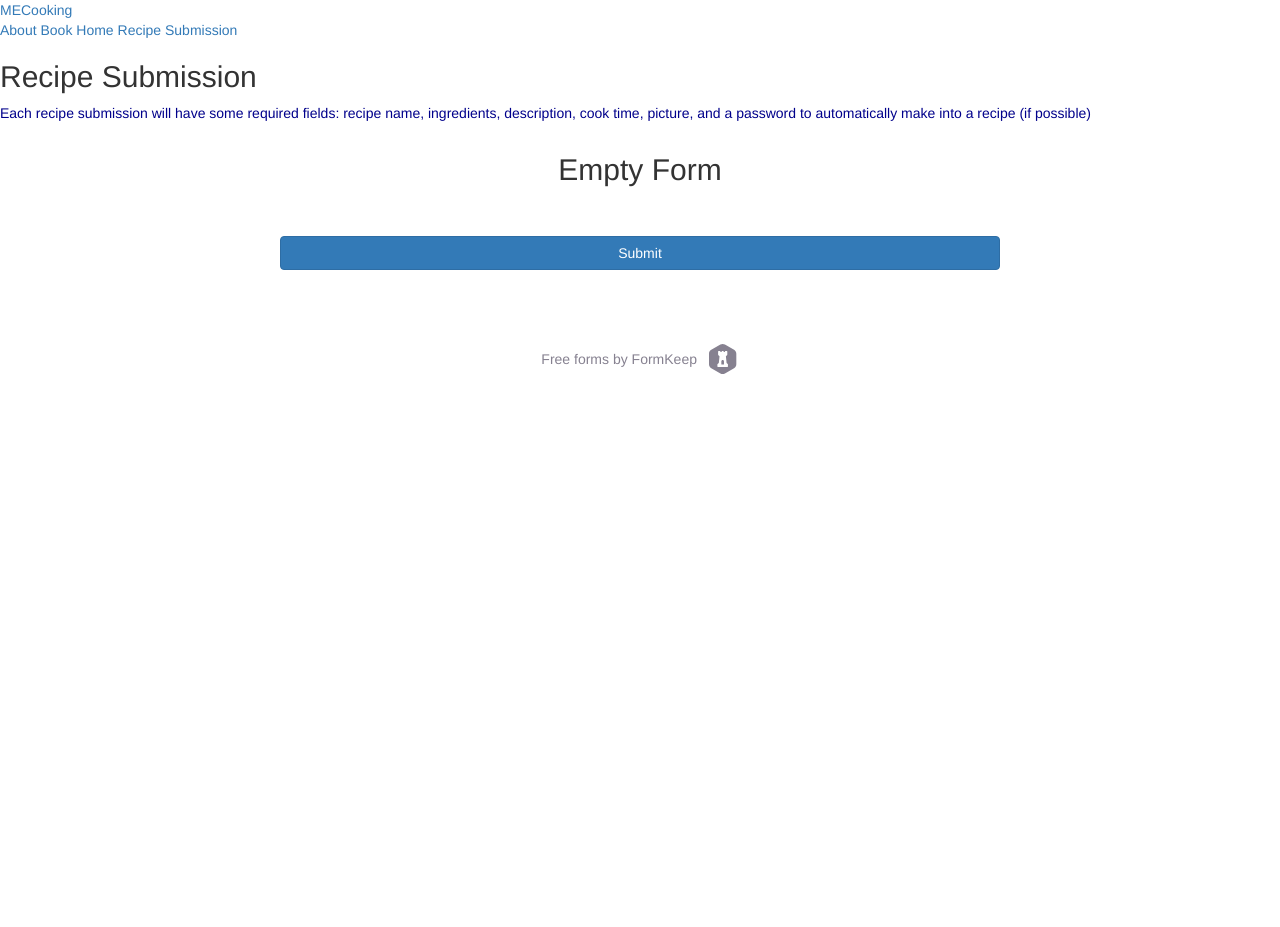
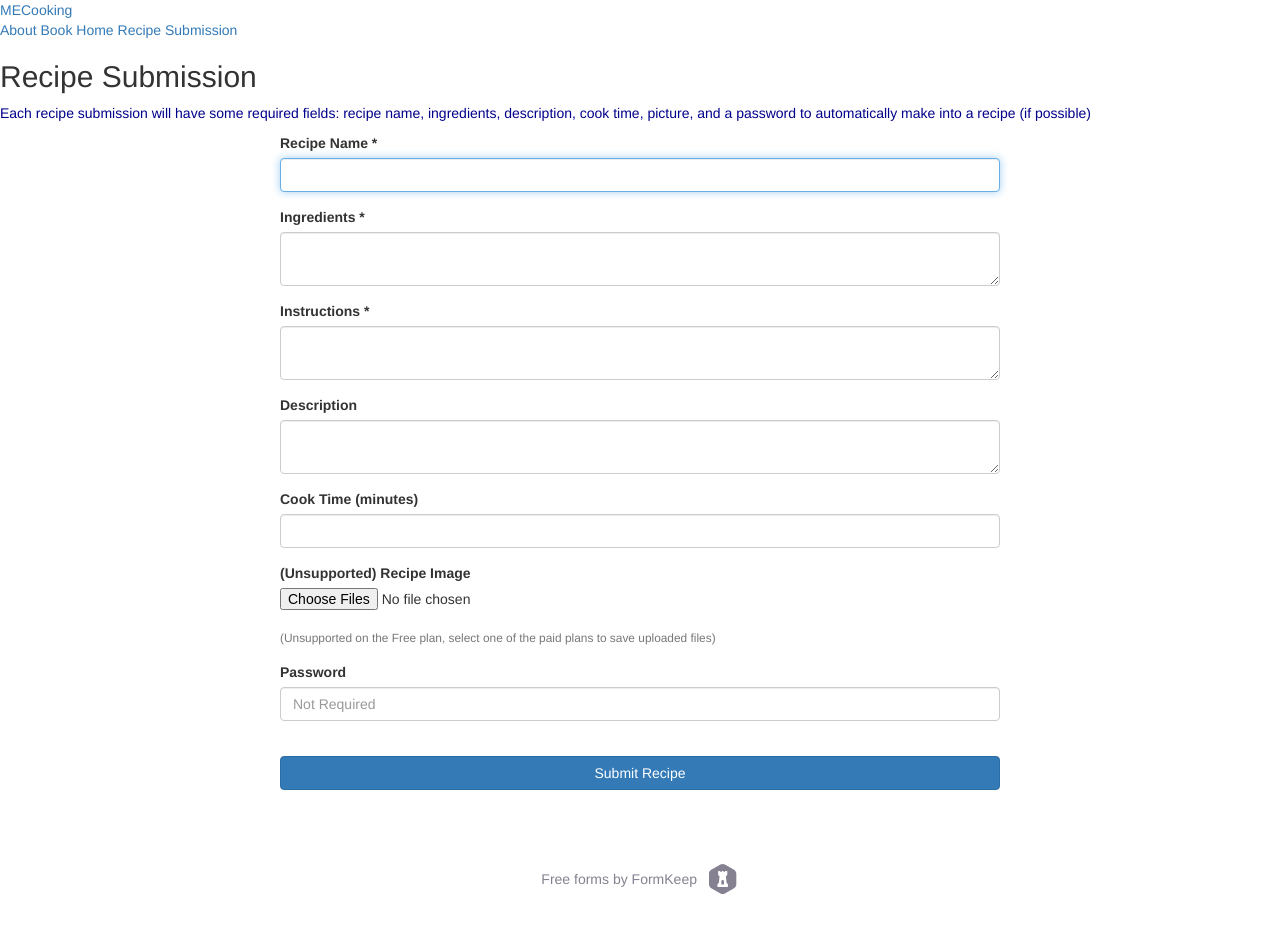
Before and after one commit to MM100301/MECooking, a Jekyll site: the page built from _pages/recipesubmission.md, in a window 1280 px wide. Built offline with Jekyll 4.4.1, drawn with Linux system fonts in a browser that asks for light colours; before the commit the page ends 900 px from its top, so only the background shows below that.

Commit message:
Update form.html

```diff
--- a/_includes/form.html
+++ b/_includes/form.html
@@ -1,4 +1,4 @@
-<!-- Generated from https://formkeep.com/forms/1d01a6b436df/designer/edit on February 05, 2025 14:18 using version 3.03.29 -->
+<!-- Generated from https://formkeep.com/forms/1d01a6b436df/designer/edit on February 05, 2025 14:47 using version 3.03.29 -->
 <!--
 Instructions
 ============
@@ -20,8 +20,54 @@ For details see https://formkeep.com/forms/1d01a6b436df/setup
         <div class="container" style="width:100%">
         <form class="" target="_self" enctype="multipart/form-data" action="https://formkeep.com/f/1d01a6b436df" accept-charset="UTF-8" method="post">
           <fieldset>
-            <center><h2>Empty Form</h2></center>
-            <br>
+              <div class="row">
+              <div class="form-group col-xs-12" id="Recipe_Name__div">
+              <label title="required" for="Recipe_Name">Recipe Name *</label>
+              <input type="text" name="Recipe Name" id="Recipe_Name" required="required" autofocus="autofocus" class="form-control" />
+          </div>
+          </div>
+              <div class="row">
+              <div class="form-group col-xs-12" id="Ingredients__div">
+              <label title="required" for="Ingredients">Ingredients *</label>
+              <textarea name="Ingredients" id="Ingredients" required="required" class="form-control">
+</textarea>
+          </div>
+          </div>
+              <div class="row">
+              <div class="form-group col-xs-12" id="Instructions__div">
+              <label title="required" for="Instructions">Instructions *</label>
+              <textarea name="Instructions" id="Instructions" required="required" class="form-control">
+</textarea>
+          </div>
+          </div>
+              <div class="row">
+              <div class="form-group col-xs-12" id="Description__div">
+              <label for="Description">Description</label>
+              <textarea name="Description" id="Description" class="form-control">
+</textarea>
+          </div>
+          </div>
+              <div class="row">
+              <div class="form-group col-xs-12" id="Cook_Time__minutes___div">
+            <label for="Cook_Time__minutes_">Cook Time (minutes)</label>
+            <input type="text" name="Cook Time (minutes)" id="Cook_Time__minutes_" pattern="^\d*\.?\d*$" inputmode="decimal" class="form-control" />
+          </div>
+          </div>
+              <div class="row">
+              <div class="form-group col-xs-12" id="Recipe_Image__div">
+              <label for="Recipe_Image">(Unsupported) Recipe Image</label>
+              <input type="file" name="Recipe Image[]" id="Recipe_Image_" accept=".ai,.bmp,.csv,.doc,.docx,.eps,.gif,.gz,.gzip,.jpe,.jpeg,.jpg,.jpjpeg,.pdf,.png,.ppt,.pptx,.ps,.rtf,.svg,.text,.tif,.tiff,.txt,.xls,.xml,.xslx,.zip" multiple="multiple" data-controller="validated-file-upload" data-direct-upload-url="https://formkeep.com/rails/active_storage/direct_uploads" />
+              <input type="hidden" name="_attachment_fields[]" id="_attachment_fields_" value="Recipe Image" autocomplete="off" />
+              <br>
+              <small class="form-text text-muted">(Unsupported on the Free plan, select one of the paid plans to save uploaded files) </small>
+          </div>
+          </div>
+              <div class="row">
+              <div class="form-group col-xs-12" id="Password__div">
+            <label for="Password">Password</label>
+            <input type="text" name="Password" id="Password" placeholder="Not Required" pattern="^\d*\.?\d*$" inputmode="decimal" class="form-control" />
+          </div>
+          </div>
           <br>
           <div style="opacity:0;position:absolute;top:0;left:-5000px;height:0;width:0">
             <label for="subscribe_1d01a6b436df_47860"></label>
@@ -31,7 +77,7 @@ For details see https://formkeep.com/forms/1d01a6b436df/setup
           <input type="hidden" name="g-recaptcha-response" id="g-recaptcha-response" value="" autocomplete="off" />
           <div class="row">
             <div class="col-xs-12">
-              <input type="submit" value="Submit" class="btn btn-block btn-primary" data-disable-with="Submit" />
+              <input type="submit" value="Submit Recipe" class="btn btn-block btn-primary" data-disable-with="Submit Recipe" />
             </div>
           </div>
         </fieldset>
@@ -51,4 +97,4 @@ For details see https://formkeep.com/forms/1d01a6b436df/setup
     </section>
   </div>
 </div>
-<!-- Generated from https://formkeep.com/forms/1d01a6b436df/designer/edit on February 05, 2025 14:18 using version 3.03.29 -->
+<!-- Generated from https://formkeep.com/forms/1d01a6b436df/designer/edit on February 05, 2025 14:47 using version 3.03.29 -->
```
